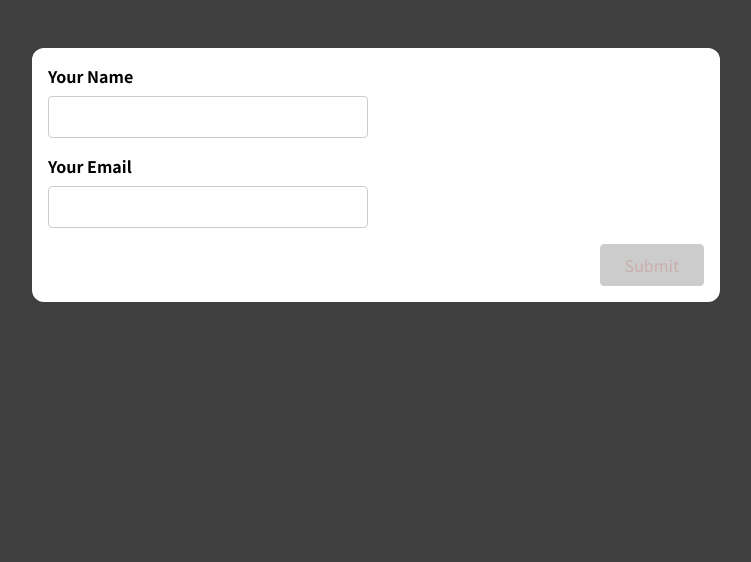
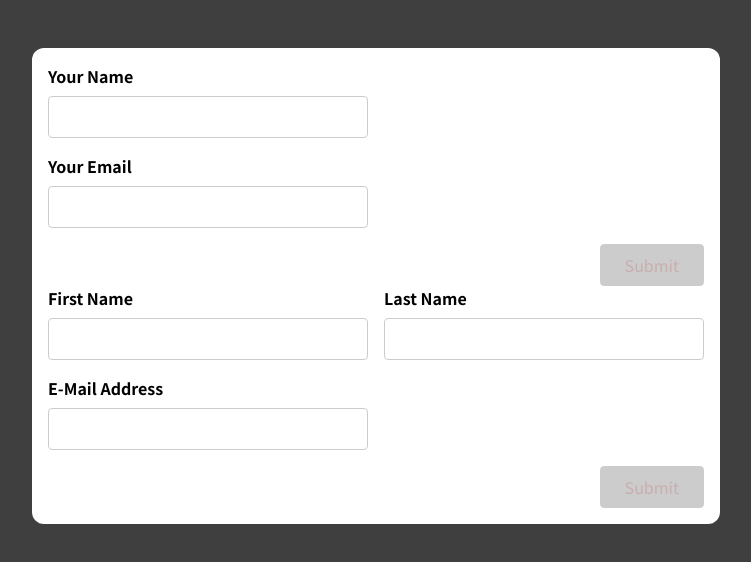
Before and after one commit to gichul0317/react-forms, a React (Create React App) app: page / in a window 1280 px wide. Shown: the top 562 px of the page, without its empty margins (264-1015 px from the left). Built offline with nearby package versions, Linux system fonts and the light colour scheme.

Commit message:
custom hook applied in basic form component

```diff
--- a/src/App.js
+++ b/src/App.js
@@ -1,9 +1,11 @@
 import SimpleInput from './components/SimpleInput';
+import BasicForm from './components/BasicForm';
 
 function App() {
   return (
     <div className="app">
       <SimpleInput />
+      <BasicForm />
     </div>
   );
 }
--- a/src/components/BasicForm.js
+++ b/src/components/BasicForm.js
@@ -1,22 +1,95 @@
+import useInput from '../hooks/use-input';
+
 const BasicForm = (props) => {
+  const {
+    input: nameInput,
+    isValid: nameIsValid,
+    hasError: nameHasError,
+    inputHandling: nameHandler,
+    inputBlurHandling: nameBlurHandler,
+    reset: nameReset,
+  } = useInput((value) => value.trim() !== '');
+
+  const {
+    input: lastNameInput,
+    isValid: lastNameIsValid,
+    hasError: lastNameHasError,
+    inputHandling: lastNameHandler,
+    inputBlurHandling: lastNameBlurHandler,
+    reset: lastNameReset,
+  } = useInput((value) => value.trim() !== '');
+
+  const {
+    input: emailInput,
+    isValid: emailIsValid,
+    hasError: emailHasError,
+    inputHandling: emailHandler,
+    inputBlurHandling: emailBlurHandler,
+    reset: emailReset,
+  } = useInput((value) => value.includes('@'));
+
+  const submitHandling = (e) => {
+    e.preventDefault();
+
+    nameReset();
+    lastNameReset();
+    emailReset();
+  };
+
+  let formValidation = false;
+  if (nameIsValid && lastNameIsValid && emailIsValid) {
+    formValidation = true;
+  }
+
+  const firstNameClass = nameHasError ? 'form-control invalid' : 'form-control';
+  const lastNameClass = lastNameHasError
+    ? 'form-control invalid'
+    : 'form-control';
+  const emailClass = emailHasError ? 'form-control invalid' : 'form-control';
+
   return (
-    <form>
-      <div className='control-group'>
-        <div className='form-control'>
-          <label htmlFor='name'>First Name</label>
-          <input type='text' id='name' />
+    <form onSubmit={submitHandling}>
+      <div className="control-group">
+        <div className={firstNameClass}>
+          <label htmlFor="name">First Name</label>
+          <input
+            type="text"
+            id="name"
+            onChange={nameHandler}
+            onBlur={nameBlurHandler}
+            value={nameInput}
+          />
+          {nameHasError ? (
+            <p className="error-text">enter first name...</p>
+          ) : null}
         </div>
-        <div className='form-control'>
-          <label htmlFor='name'>Last Name</label>
-          <input type='text' id='name' />
+        <div className={lastNameClass}>
+          <label htmlFor="name">Last Name</label>
+          <input
+            type="text"
+            id="name"
+            onChange={lastNameHandler}
+            onBlur={lastNameBlurHandler}
+            value={lastNameInput}
+          />
+          {lastNameHasError ? (
+            <p className="error-text">enter last name...</p>
+          ) : null}
         </div>
       </div>
-      <div className='form-control'>
-        <label htmlFor='name'>E-Mail Address</label>
-        <input type='text' id='name' />
+      <div className={emailClass}>
+        <label htmlFor="name">E-Mail Address</label>
+        <input
+          type="text"
+          id="name"
+          onChange={emailHandler}
+          onBlur={emailBlurHandler}
+          value={emailInput}
+        />
+        {emailHasError ? <p className="error-text">enter email...</p> : null}
       </div>
-      <div className='form-actions'>
-        <button>Submit</button>
+      <div className="form-actions">
+        <button disabled={!formValidation}>Submit</button>
       </div>
     </form>
   );
--- a/src/hooks/use-input.js
+++ b/src/hooks/use-input.js
@@ -9,6 +9,7 @@ function useInput(validateValue) {
 
   const inputHandling = (e) => {
     setEnteredInput(e.target.value);
+    console.log(e.target.value);
   };
 
   const inputBlurHandling = (e) => {
```
Also changed, not shown: 1 other file (tests, documents, lock files or other folders).
